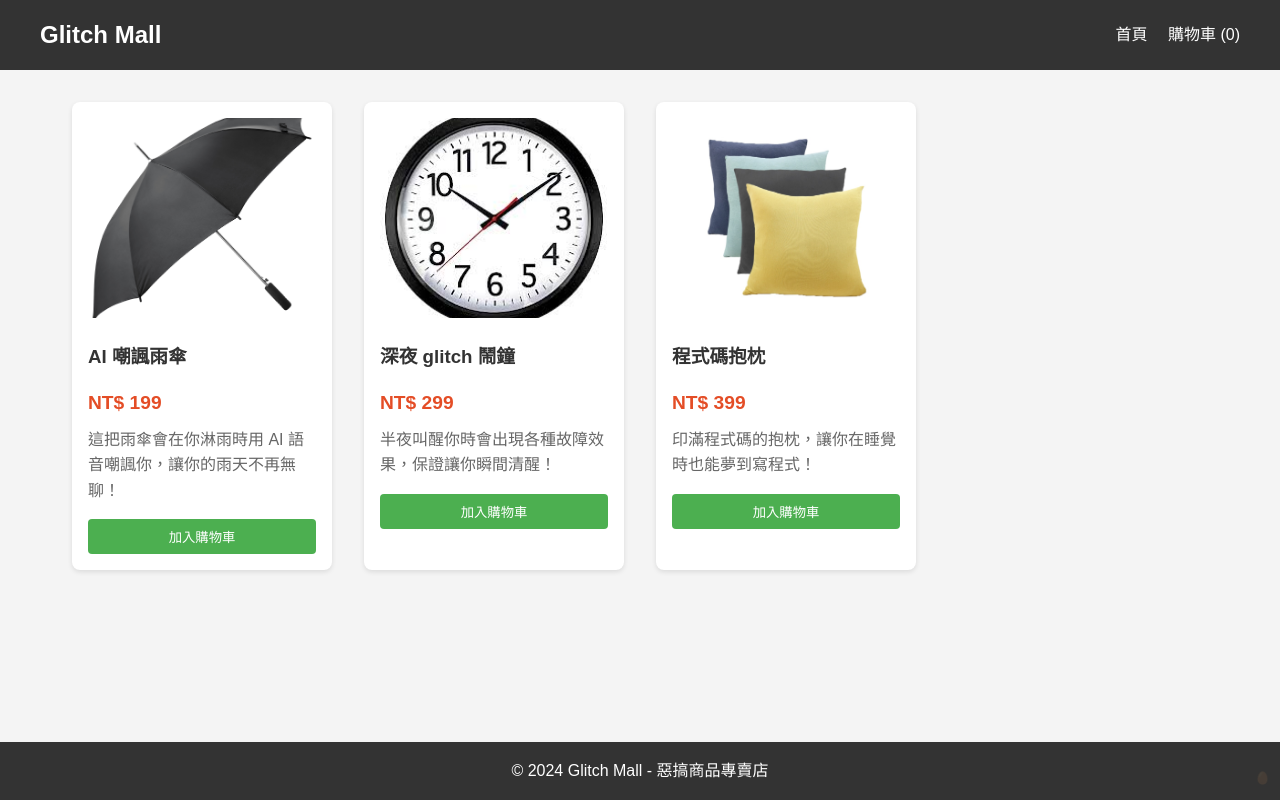
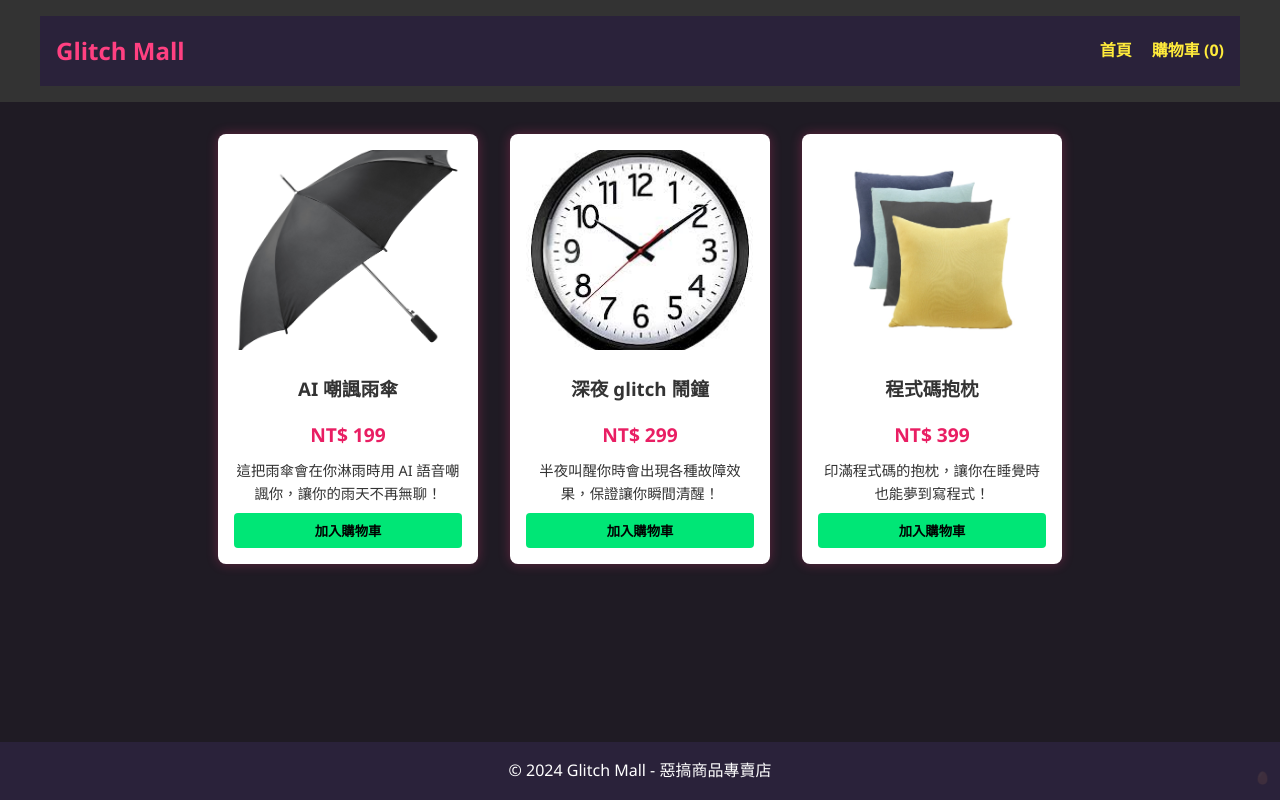
Before and after one commit to CHiiii5640/Final-Web-Project, a PHP site: page / in a window 1280 px wide. Run offline with PHP 8.4, Linux system fonts and the light colour scheme.

```diff
--- a/index.php
+++ b/index.php
@@ -16,6 +16,96 @@ $products = json_decode(file_get_contents('data/products.json'), true);
     <title>Glitch Mall - 惡搞商品專賣店</title>
     <link rel="icon" href="assets/favicon/favicon-index.ico">
     <link rel="stylesheet" href="assets/css/style.css">
+    <style>
+      body {
+          background-color: #1f1b24;
+          color: #f5f5f5;
+          font-family: 'Segoe UI', sans-serif;
+      }
+
+      header nav {
+          background-color: #2a223a;
+          color: #fff;
+          padding: 1rem;
+          display: flex;
+          justify-content: space-between;
+          align-items: center;
+      }
+
+      header nav h1 {
+          color: #ff4081;
+      }
+
+      .nav-links a {
+          color: #ffeb3b;
+          margin-left: 1rem;
+          text-decoration: none;
+          font-weight: bold;
+      }
+
+      .products-grid {
+          display: flex;
+          gap: 2rem;
+          flex-wrap: wrap;
+          justify-content: center;
+          padding: 2rem;
+      }
+
+      .product-card {
+          background-color: #ffffff;
+          color: #111;
+          padding: 1rem;
+          border-radius: 8px;
+          box-shadow: 0 0 12px rgba(255, 64, 129, 0.3);
+          width: 260px;
+          text-align: center;
+          transition: transform 0.2s;
+      }
+
+      .product-card:hover {
+          transform: scale(1.05);
+      }
+
+      .price {
+          color: #e91e63;
+          font-weight: bold;
+      }
+
+      .description {
+          font-size: 0.9rem;
+          color: #333;
+          margin: 0.5rem 0;
+      }
+
+      button[type="submit"] {
+          background-color: #00e676;
+          border: none;
+          padding: 0.5rem 1rem;
+          color: #000;
+          font-weight: bold;
+          border-radius: 4px;
+          cursor: pointer;
+          transition: background-color 0.3s;
+      }
+
+      button[type="submit"]:hover {
+          background-color: #69f0ae;
+      }
+
+      button[disabled] {
+          background-color: #aaa;
+          color: #fff;
+          cursor: not-allowed;
+      }
+
+      footer {
+          background-color: #2a223a;
+          color: #fff;
+          padding: 1rem;
+          text-align: center;
+          margin-top: 2rem;
+      }
+    </style>
 </head>
 <body>
     <header>
@@ -31,19 +121,28 @@ $products = json_decode(file_get_contents('data/products.json'), true);
     <main>
         <div class="products-grid">
             <?php foreach ($products as $product): ?>
+
             <div class="product-card">
-                <img src="assets/img/<?php echo htmlspecialchars($product['image']); ?>"
-                     alt="<?php echo htmlspecialchars($product['name']); ?>">
-                <h3><?php echo htmlspecialchars($product['name']); ?></h3>
-                <p class="price">NT$ <?php echo htmlspecialchars($product['price']); ?></p>
-                <p class="description"><?php echo htmlspecialchars($product['description']); ?></p>
+
+                <img src="assets/img/<?php echo ($product['image']); ?>"
+                     alt="<?php echo ($product['name']); ?>">
+
+                <h3><?php echo ($product['name']); ?></h3>
+
+                <p class="price">NT$ <?php echo ($product['price']); ?></p>
+
+                <p class="description"><?php echo ($product['description']); ?></p>
+
                 <form action="add_to_cart.php" method="POST">
                     <input type="hidden" name="product_id" value="<?php echo $product['id']; ?>">
+
                     <button type="submit" <?php echo $product['stock'] <= 0 ? 'disabled' : ''; ?>>
                         <?php echo $product['stock'] > 0 ? '加入購物車' : '已售完'; ?>
                     </button>
                 </form>
+
             </div>
+
             <?php endforeach; ?>
         </div>
     </main>
```
Also changed, not shown: 1 other file.
